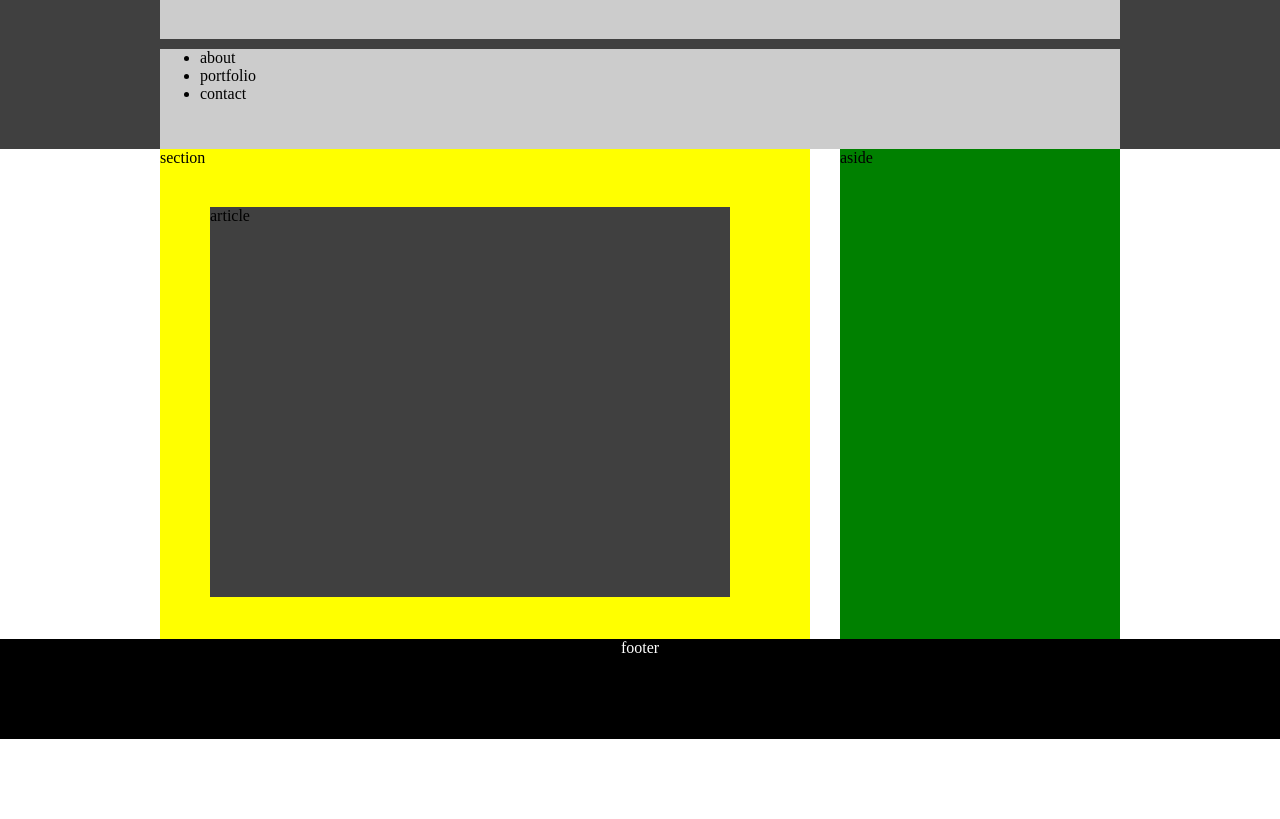
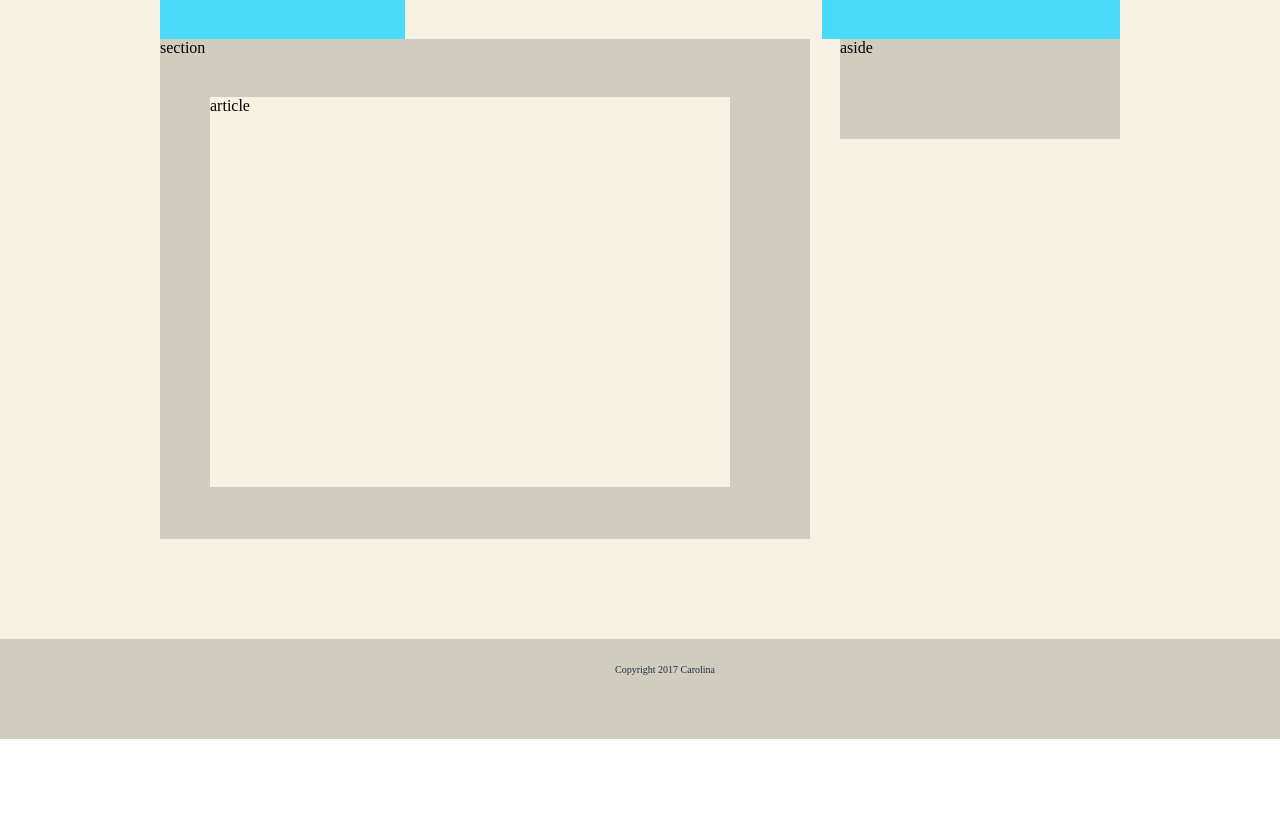
Before and after one commit to rmzcaro/Basic-Portfolio, a plain HTML site: page index.html in a window 1280 px wide. Shown: the part 61-880 px from the top of the page. After the commit the page ends 800 px from the top, so only its background shows below. Drawn offline with Linux system fonts and the light colour scheme.

Commit message:
changes to HTML and CSS

```diff
--- a/assets/css/style.css
+++ b/assets/css/style.css
@@ -3,7 +3,9 @@
 }
 .wrapper {
     width: 100%;
-    background-color: #404040;
+    background-color:#f7f1e3;
+    position: fixed;
+    border-bottom: 10px #8395a7;
 }
 
 .container {
@@ -11,20 +13,35 @@
     margin: 0 auto;
 }
 
+
+logo h1 {
+    float: left;
+    height: 100px;
+
+}
 header {
     height: 100px;
-    background-color: #ccc;
+    background-color: #48dbfb;
+    float: left;
 }
 
 nav {
-   margin-top: 10px;
    height: 100px;
-   background-color: #ccc;
+   background-color: #48dbfb;
+   float: right;
 
 }
 
+nav ul > li {
+    float: right;
+    list-style: none;
+    display: inline;
+    padding: 20px;
+}
+
+
 .leftcolumn {
-   background-color: yellow;
+   background-color: #d1ccc0;
    width: 650px;
    height: 500px;
    position: relative;
@@ -32,7 +49,7 @@ nav {
 }
 
 #article {
-    background-color: #404040;
+    background-color: #f7f1e3;
     height: 390px;
     margin: 40px 30px 20px 50px;
     width: 520px;
@@ -41,8 +58,8 @@ nav {
 
 .rightcolumn {
     width: 280px;
-    height: 500px;
-    background-color: green;
+    height: 100px;
+    background-color: #d1ccc0;
     margin-bottom: 200px;
 
 }
@@ -56,13 +73,15 @@ nav {
 }
 
 footer {
-    height: 100px;
-    background-color: black;
+    height: 50px;
+    background-color: #d1ccc0;
     position: fixed;
+    padding: 25px;
     bottom: 0;
     margin: 0 auto;
     width: 100%;
-    color: white;
+    color: #222f3e;
     text-align: center;
+    font-size: 10px;
 
 }
--- a/index.html
+++ b/index.html
@@ -23,7 +23,6 @@
             </ul>
         </nav>
 
-
     </div>
 
     <div class= "container">
@@ -34,12 +33,16 @@
              </div>
          </div>
 
+    <div class= "container">
          <div class="rightcolumn right">
              <p>aside</p>
+             <div id="smaller section">
+             </div>
          </div>
     </div>
+</div>
 
-    <footer><p>footer</p></footer>
+    <footer><p>Copyright 2017 Carolina</p></footer>
 
 </div>
 
```
